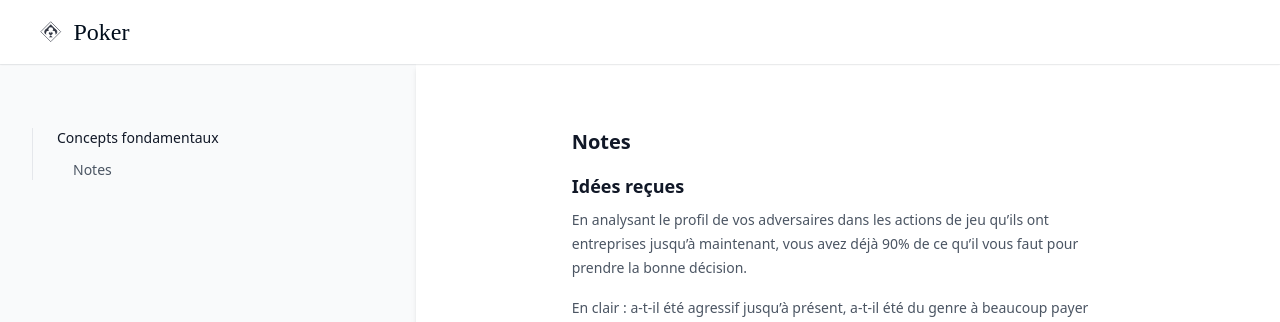
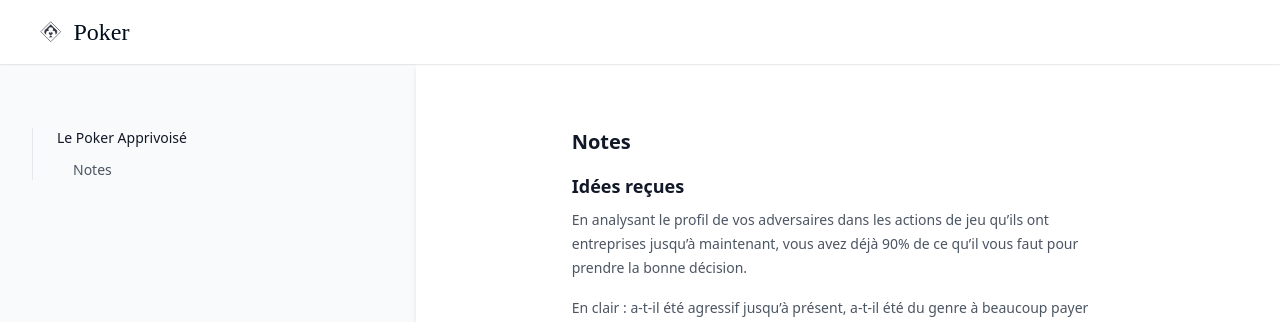
Before and after one commit to greglejeune/ebook, a Jekyll site: the page built from _poker/2021-09-01-notes.md, in a window 1280 px wide. Shown: the top 322 px of the page. Built offline with Jekyll 4.4.1, drawn with Linux system fonts in a browser that asks for light colours.

Commit message:
Update poker.html

```diff
--- a/_layouts/poker.html
+++ b/_layouts/poker.html
@@ -32,9 +32,9 @@
               <nav aria-label="Table of contents" class="text-sm max-w-[37.5rem] mx-auto lg:max-w-none lg:mx-0 relative lg:sticky lg:top-10" x-data="TableOfContents()" x-init="init()">
                 <ul role="list" class="space-y-8 border-l border-gray-200 pl-6">
                   <li class="space-y-3">
-                    <a href="" class="block font-medium text-gray-900 transition-colors duration-300">Concepts fondamentaux</a>
+                    <a href="" class="block font-medium text-gray-900 transition-colors duration-300">Le Poker Apprivoisé</a>
                     <ul role="list" class="space-y-3">
-                      {% for post in site.poker | where: "category", "fondamentaux" %}
+                      {% for post in site.poker | where: "category", "artplay" %}
                       <li class="ml-4">
                         <a href="{{ post.url | prepend: site.baseurl }}" class="block transition-colors duration-300">{{ post.title }}</a>
                       </li>
```
